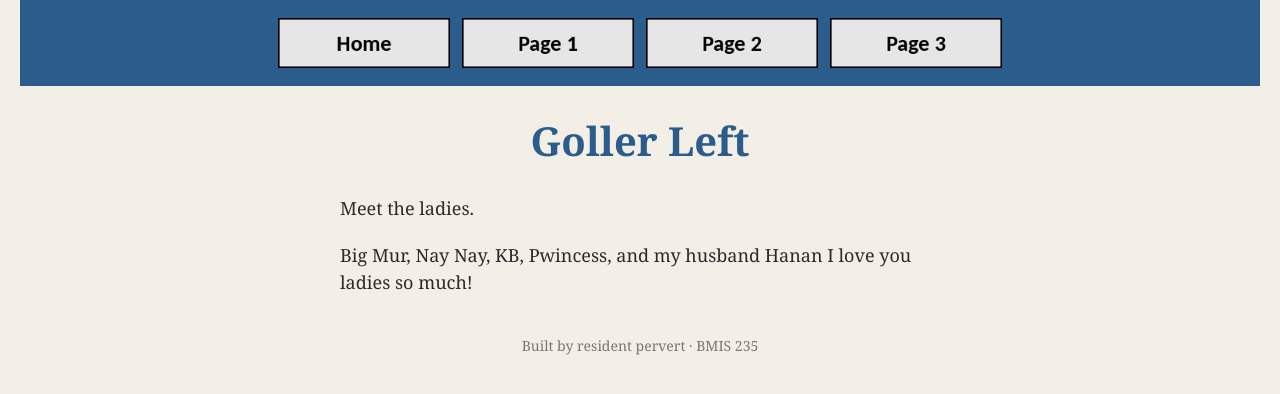
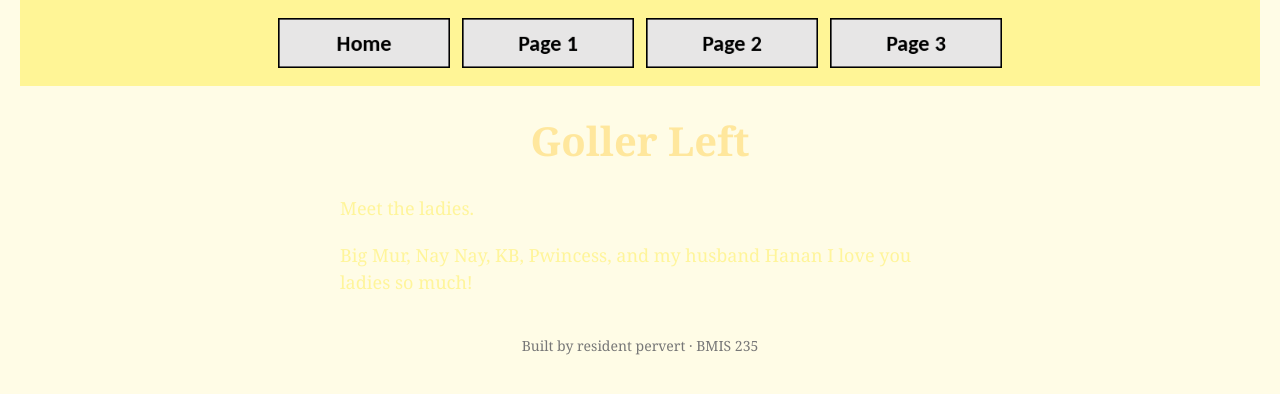
Before and after one commit to abbyhulak/bmis235-html-3, a plain HTML site: page index.html in a window 1280 px wide. Drawn offline with Linux system fonts and the light colour scheme.

Commit message:
Update colors in styles.css for body and nav

```diff
--- a/styles.css
+++ b/styles.css
@@ -11,15 +11,15 @@
 
 body {
     font-family: Georgia, "Times New Roman", serif;
-    background-color: #f4efe6;
-    color: #2b2b2b;
+    background-color: #FFFCE4EC;
+    color: #FFF06292;
     margin: 0;
     padding: 0 20px 40px 20px;
 }
 
 /* the menu at the top of every page */
 nav {
-    background-color: #2b5d8c;
+    background-color: #FFEC407A;
     padding: 14px;
     text-align: center;
 }
@@ -39,7 +39,7 @@ nav a {
 }
 
 h1 {
-    color: #2b5d8c;
+    color: #FFC2185B;
     text-align: center;
     font-size: 40px;
 }
```
